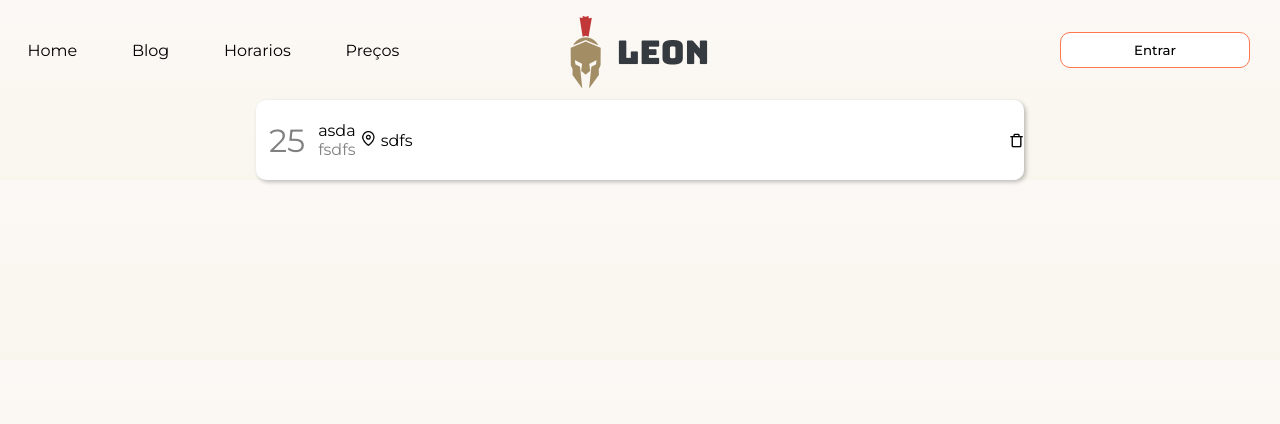
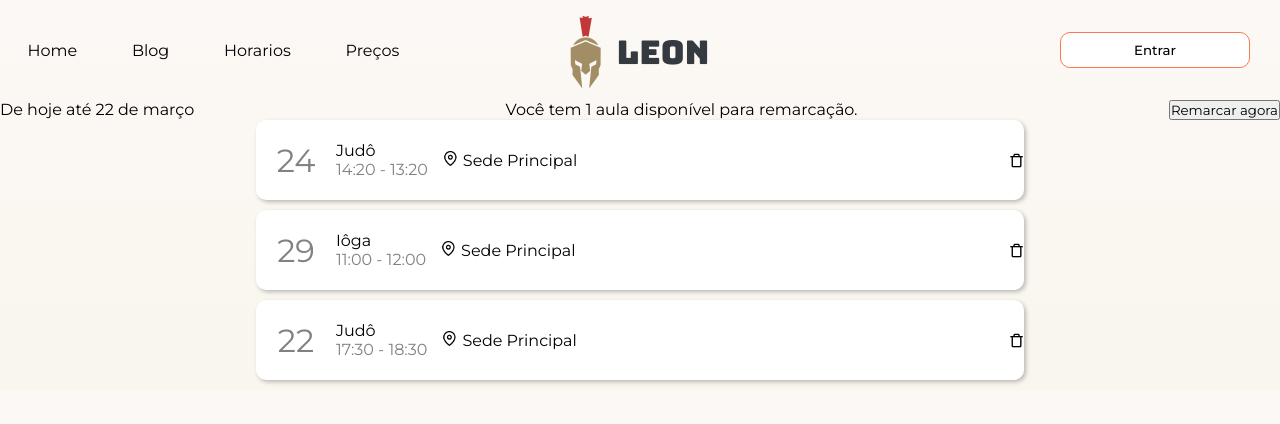
Before and after one commit to MaykonMorais/leon-front, a Next.js app: page /Schedule in a window 1280 px wide. Shown: the top 424 px of the page. Built offline with nearby package versions, Linux system fonts and the light colour scheme.

Commit message:
feature : list items

```diff
--- a/src/components/Item/item.scss
+++ b/src/components/Item/item.scss
@@ -6,6 +6,7 @@
 	background-color: #ffffff;
 	align-items: center;
 	justify-content: space-between;
+	margin-bottom: 10px;
 
 	box-shadow: 2px 2px 4px 0px rgba(0, 0, 0, 0.25);
 	border-radius: 10px;
@@ -48,8 +49,7 @@
 	}
 
 	.locale {
-		margin-left: 5px;
-		width: 40%;
+		margin-left: 15px;
 		height: max-content;
 
 		span {
@@ -59,6 +59,6 @@
 	}
 
 	.trash{
-		padding: 20px;
+		margin-right: 15px;
 	}
 }
--- /dev/null
+++ b/src/components/Schendule/Tittle.tsx
@@ -0,0 +1,11 @@
+import { Container } from './styles'
+
+export default function Head() {
+	return (
+		<Container>
+			<span>De hoje até 22 de março</span>
+			<span>Você tem 1 aula disponível para remarcação.</span>
+			<button>Remarcar agora</button>
+		</Container>
+	)
+}
--- /dev/null
+++ b/src/components/Schendule/styles.ts
@@ -0,0 +1,6 @@
+import styled from 'styled-components'
+
+export const Container = styled.div`
+	display: flex;
+	justify-content: space-between;
+`
--- a/src/pages/Schedule.tsx
+++ b/src/pages/Schedule.tsx
@@ -1,19 +1,38 @@
 import Navbar from '../components/Navbar/Navbar'
 import Item from '../components/Item/Item'
+import Tittle from '@components/Schendule/Tittle'
 import { ModelItem } from '@src/types'
+
 const LandingPage = () => {
-	const i: ModelItem = {
-		title: 'asda',
-		num: 25,
-		subtitle: 'fsdfs',
-		locale: 'sdfs',
-	}
+	const data: Array<ModelItem> = [
+		{
+			title: 'Judô',
+			num: 24,
+			subtitle: '14:20 - 13:20',
+			locale: 'Sede Principal',
+		},
+		{
+			title: 'Iôga',
+			num: 29,
+			subtitle: '11:00 - 12:00',
+			locale: 'Sede Principal',
+		},
+		{
+			title: 'Judô',
+			num: 22,
+			subtitle: '17:30 - 18:30',
+			locale: 'Sede Principal',
+		},
+	]
 
 	return (
 		<div>
 			<Navbar />
-
-			<Item item={i} haveLocale={true} haveTrash={true} />
+			<Tittle />
+			{data.map(function (item) {
+				// eslint-disable-next-line react/jsx-key
+				return <Item item={item} haveLocale={true} haveTrash={true} />
+			})}
 		</div>
 	)
 }
```
